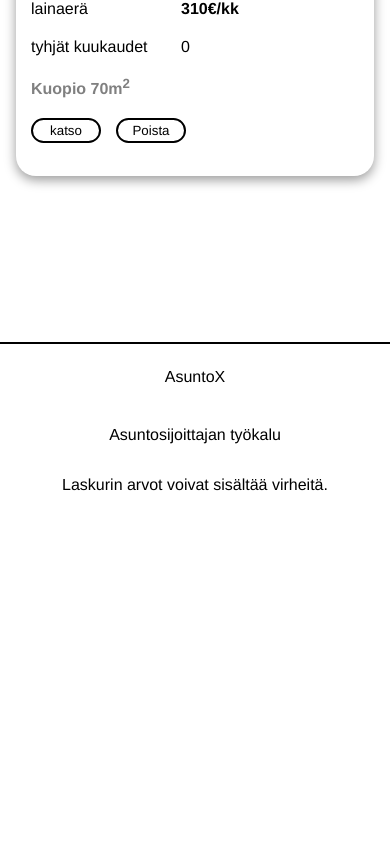
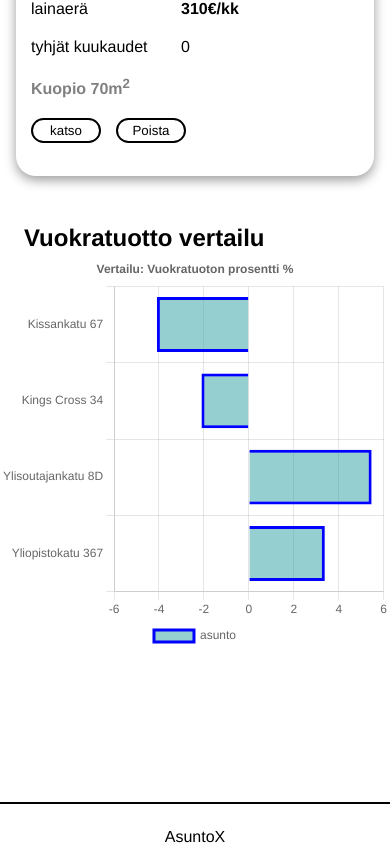
Before and after one commit to jpeipone/Rental-Property, a React (Create React App) app in the folder rental-property-app/: page / in a window 390 px wide. Shown: the part 1998-2847 px from the top of the page. Before the commit the page ends 2642 px from the top, so only its background shows below. Built offline with nearby package versions, Linux system fonts and the light colour scheme.

Commit message:
side bar revenue added to another page

```diff
--- a/rental-property-app/src/ContextUser.js
+++ b/rental-property-app/src/ContextUser.js
@@ -65,7 +65,7 @@ const ContextUser = ({ children }) => {
     },
     {
       id: "4",
-      address: "Yliopistokatu 367 F 35",
+      address: "Yliopistokatu 367",
       city: "Kuopio",
       monthlyRevenue: 890,
       monthlyMaintenanceCharge: 356,
--- /dev/null
+++ b/rental-property-app/src/components/cashFlowRanking/CashFlowRanking.css
@@ -0,0 +1,11 @@
+.bar-chart {
+  max-width: 800px;
+  max-height: 700px;
+}
+
+@media only screen and (max-width: 420px) {
+  .bar-chart {
+    max-width: 400px;
+    max-height: 400px;
+  }
+}
--- /dev/null
+++ b/rental-property-app/src/components/cashFlowRanking/CashFlowRanking.js
@@ -0,0 +1,63 @@
+import { useContext, useEffect, useState } from "react";
+import { UserContext } from "../../ContextUser";
+import "./CashFlowRanking.css";
+import {
+  Chart as ChartJS,
+  CategoryScale,
+  LinearScale,
+  BarElement,
+  Title,
+  Tooltip,
+  Legend,
+} from "chart.js";
+import { Bar } from "react-chartjs-2";
+
+const CashFlowRanking = () => {
+  const { UIDinvestor, setUserdata, setPortfolioUser, logged, userdata } =
+    useContext(UserContext);
+
+  const labels = userdata.map((a) => a?.address);
+  const options = {
+    indexAxis: "y",
+    elements: {
+      bar: {
+        borderWidth: 3,
+      },
+    },
+
+    /*  responsive: true, */
+    maintainAspectRatio: false,
+    plugins: {
+      legend: {
+        position: "bottom",
+      },
+      title: {
+        display: true,
+        text: "Vertailu: Vuokratuoton prosentti %",
+      },
+    },
+  };
+
+  const data = {
+    labels,
+    datasets: [
+      {
+        label: "asunto",
+        data: userdata.map(
+          (a) =>
+            (((a?.monthlyRevenue -
+              a?.monthlyMaintenanceCharge -
+              a?.loanMonthlyCost) *
+              12) /
+              a.originalCost) *
+            100
+        ),
+        borderColor: "rgb(0,0,255,1)",
+        backgroundColor: "rgba(46, 159, 159, 0.5)",
+      },
+    ],
+  };
+  return <Bar options={options} data={data} className="bar-chart" />;
+};
+
+export default CashFlowRanking;
--- a/rental-property-app/src/components/pages/Homepage.js
+++ b/rental-property-app/src/components/pages/Homepage.js
@@ -4,6 +4,7 @@ import Banner from "../banner/Banner";
 import ApartmentSlide from "../apartmentSlide/ApartmentSlide";
 import "./Homepage.css";
 import FooterData from "../FooterData";
+import CashFlowRanking from "../cashFlowRanking/CashFlowRanking";
 
 const Homepage = () => {
   return (
@@ -21,6 +22,8 @@ const Homepage = () => {
       </div>
 
       <ApartmentSlide />
+      <h2 className="app__header">Vuokratuotto vertailu</h2>
+      <CashFlowRanking />
     </div>
   );
 };
--- a/rental-property-app/src/components/summaryApartments/SummaryApartments.js
+++ b/rental-property-app/src/components/summaryApartments/SummaryApartments.js
@@ -4,6 +4,7 @@ import { UserContext } from "../../ContextUser";
 import { CalculateSummary } from "../algos/CalculateSummary";
 import "./SummaryApartments.css";
 import HomeIcon from "@mui/icons-material/Home";
+import CashFlowRanking from "../cashFlowRanking/CashFlowRanking";
 
 const SummaryApartments = () => {
   const { userdata, setUserdata, setPortfolioUser } = useContext(UserContext);
@@ -170,6 +171,7 @@ const SummaryApartments = () => {
                   </div>
                 </div>
               </div>
+              <CashFlowRanking />
             </div>
           ))
         : null}
```
